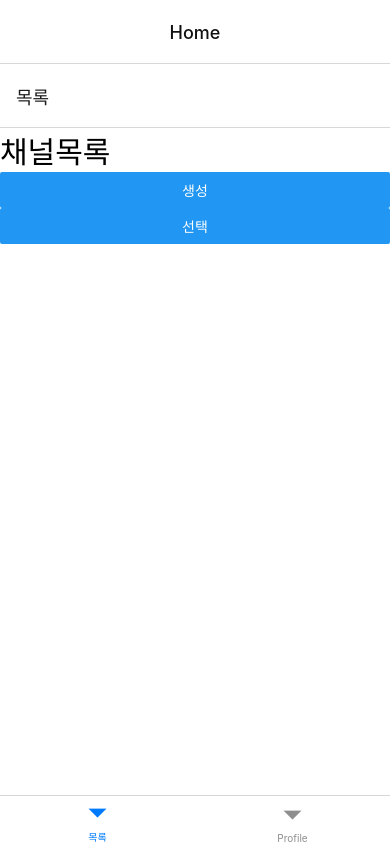
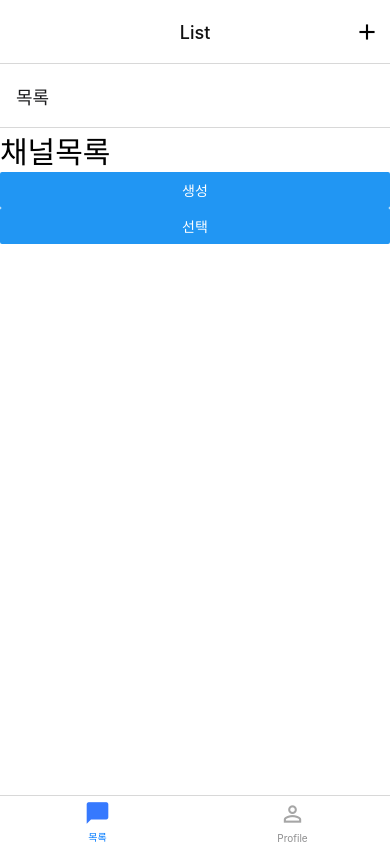
Before and after one commit to dongguntechnology/rn_chat, a React Native app: screen /Home in a window 390 px wide. Built offline with nearby package versions, Linux system fonts and the light colour scheme.

Commit message:
탭 버튼과 헤더 타이틀

```diff
--- a/navigations/Home.js
+++ b/navigations/Home.js
@@ -3,16 +3,64 @@ import {ThemeContext} from 'styled-components/native';
 import {createBottomTabNavigator} from '@react-navigation/bottom-tabs';
 import {ChannelList, Profile} from '../screens';
 import {MaterialIcons} from '@expo/vector-icons';
-//import {getFocusedRouteNameFromRoute} from '@react-navigation/native';
+// 현재선택된 화면의 이름을 알려줌
+import {getFocusedRouteNameFromRoute} from '@react-navigation/native';
+
+const TabIcon = ({name, focused}) => {
+   const theme = useContext(ThemeContext);
+   return (
+      <MaterialIcons
+         name={name}
+         size={26}
+         color={focused ? theme.tabBtnActive : theme.tabBtnInactive}
+      />
+   );
+};
 
 const Tab = createBottomTabNavigator();
 
-const Home = ({}) => {
-   //navigation, route
+const Home = ({navigation, route}) => {
+   console.log(route);
+   useEffect(() => {
+      const screenName = getFocusedRouteNameFromRoute(route) || 'List';
+      navigation.setOptions({
+         headerTitle: screenName,
+         headerRight: () =>
+            screenName === 'List' && (
+               <MaterialIcons
+                  name="add"
+                  size={26}
+                  style={{margin: 10}}
+                  onPress={() => navigation.navigate('ChannelCreation')}
+               />
+            ),
+      });
+   });
+
    return (
       <Tab.Navigator>
-         <Tab.Screen name="목록" component={ChannelList} />
-         <Tab.Screen name="Profile" component={Profile} />
+         <Tab.Screen
+            name="목록"
+            component={ChannelList}
+            options={{
+               tabBarIcon: ({focused}) =>
+                  TabIcon({
+                     name: focused ? 'chat-bubble' : 'chat-bubble-outline',
+                     focused,
+                  }),
+            }}
+         />
+         <Tab.Screen
+            name="Profile"
+            component={Profile}
+            options={{
+               tabBarIcon: ({focused}) =>
+                  TabIcon({
+                     name: focused ? 'person' : 'person-outline',
+                     focused,
+                  }),
+            }}
+         />
       </Tab.Navigator>
    );
 };
```
